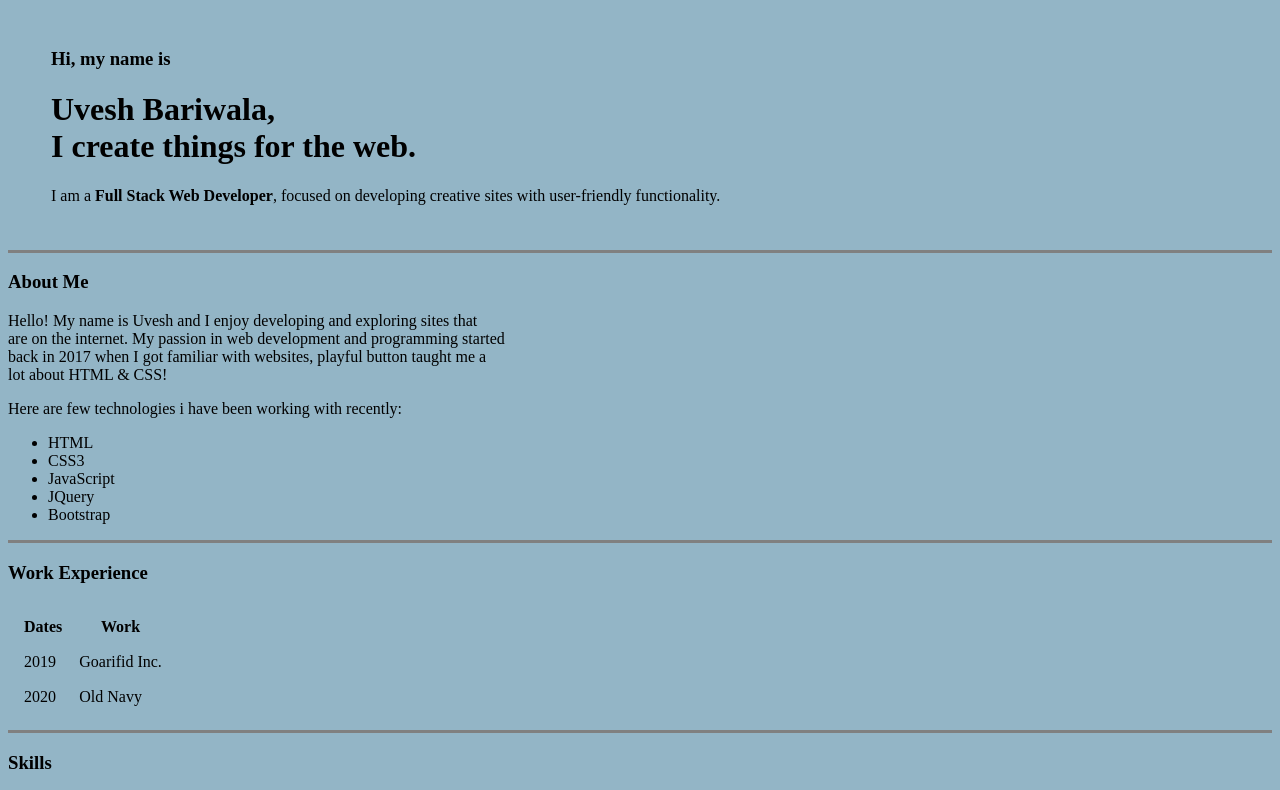
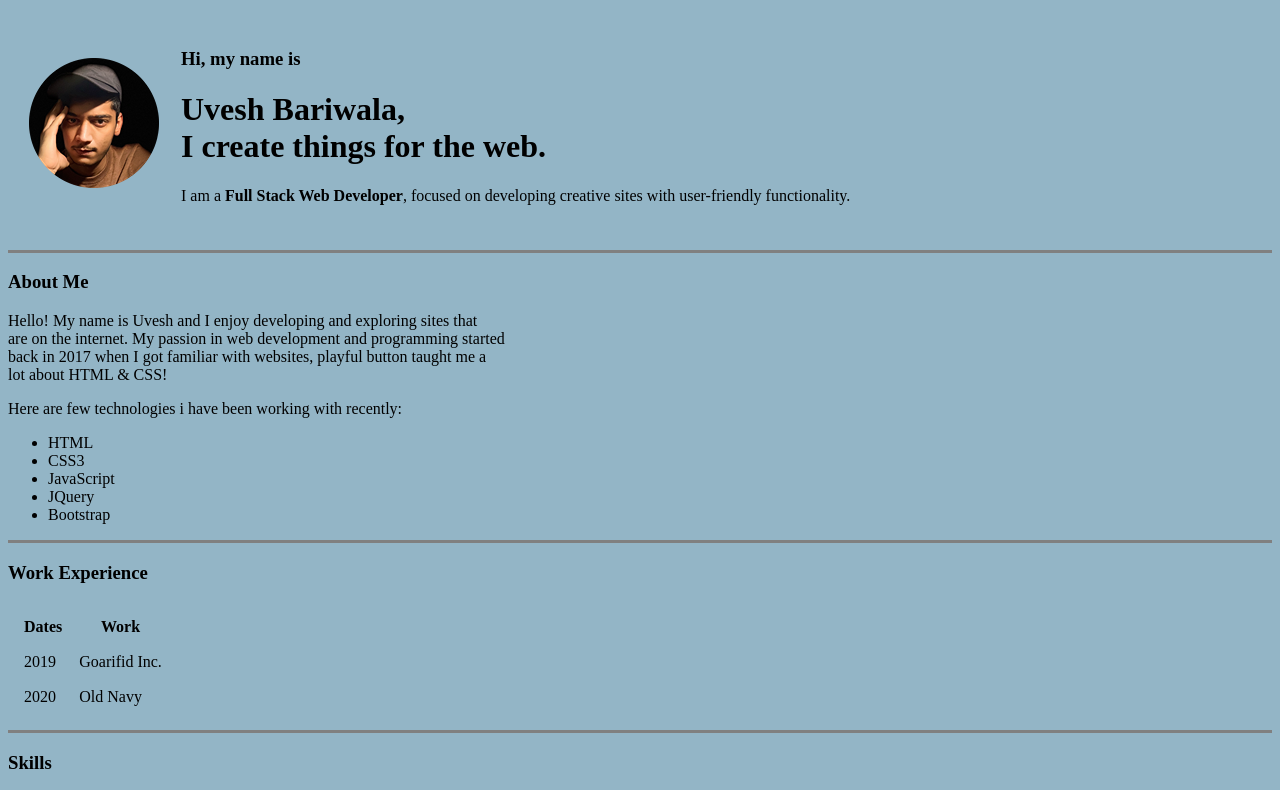
Before and after one commit to uveshbariwala/cv, a plain HTML site: page index.html in a window 1280 px wide. Shown: the top 790 px of the page. Drawn offline with Linux system fonts and the light colour scheme.

Commit message:
Update index.html

```diff
--- a/index.html
+++ b/index.html
@@ -7,7 +7,7 @@
   <body style="background-color: #93B5C6;">
     <table cellspacing="20">
       <tr>
-      <td><img src="images/prof.png" alt=""></td>
+      <td><img src="prof.png" alt=""></td>
       <td><h3>Hi, my name is</h3>
       <h1>Uvesh Bariwala, <br>
       I create things for the web.</h1>
```
